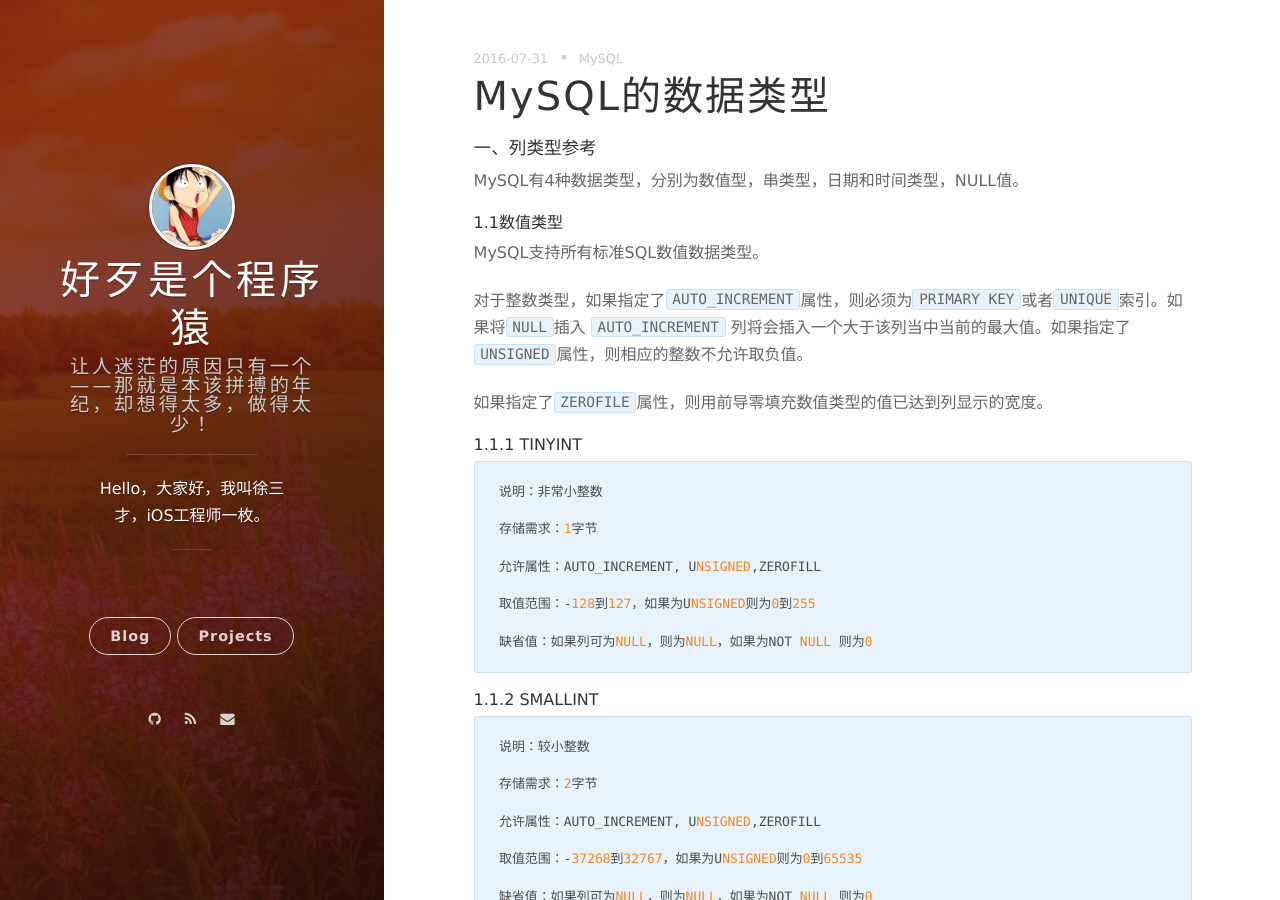
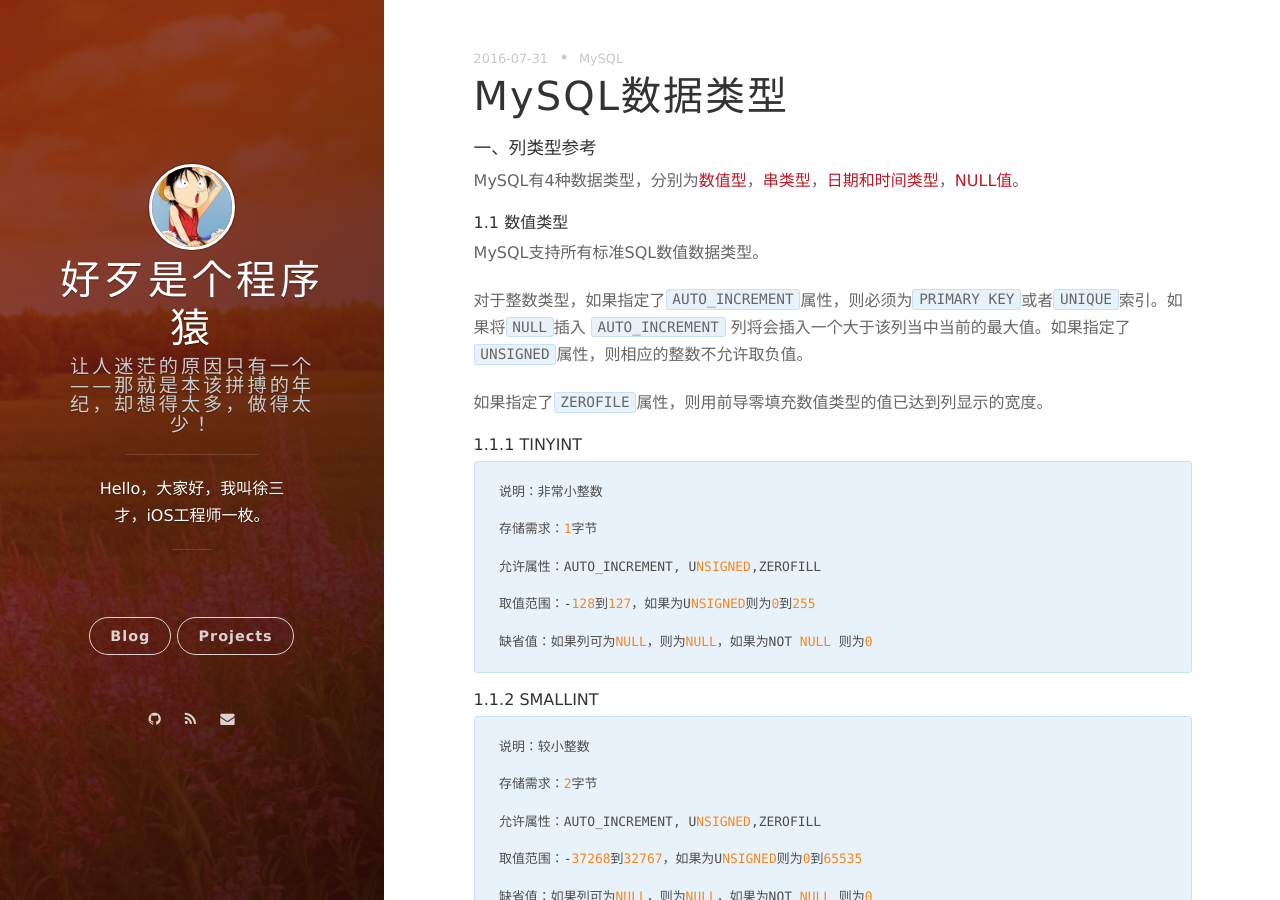
Before and after one commit to sancaixu/sancaixu.github.io, a Jekyll site: the page built from _posts/2016-07-31-MySQL数据类型.markdown, in a window 1280 px wide and 900 px high. Built offline with Jekyll 4.4.1, drawn with Linux system fonts in a browser that asks for light colours; nearby versions of some CDN libraries; comment, search, counter and statistics services are not loaded; some of the changed lines change nothing that is shown.

Commit message:
修改了MySQL数据类型

```diff
--- a/_posts/2016-07-31-MySQL数据类型.markdown
+++ b/_posts/2016-07-31-MySQL数据类型.markdown
@@ -1,6 +1,6 @@
 ---
 layout: post
-title: MySQL的数据类型
+title: MySQL数据类型
 date: 2016-07-31 09:11:24.000000000 +09:00
 tags: MySQL
 
@@ -8,10 +8,10 @@
 
 #### 一、列类型参考
 
-MySQL有4种数据类型，分别为数值型，串类型，日期和时间类型，NULL值。
+MySQL有4种数据类型，分别为[数值型](#mark-数值类型)，[串类型](#mark-text)，[日期和时间类型](#mark-date)，[NULL值](#mark-null)。
 
 
-##### 1.1数值类型
+##### <a name="mark-数值类型"></a> 1.1 数值类型
 
 MySQL支持所有标准SQL数值数据类型。
 
@@ -132,7 +132,7 @@
 缺省值：如果列可为 NULL，则为 NULL，如果为 NOT NULL 则为0
 ~~~
 
-##### 2.日期和时间类型
+##### <a name="mark-date"></a> 2.日期和时间类型
 
 表示时间值的日期和时间类型为`DATETIME`、`DATE`、`TIMESTAMP`、`TIME`和`YEAR`。
 
@@ -219,7 +219,7 @@
 缺省值：当前的日期和时间，注意 DESCRIBE 和 SHOW COLLUMNS 报告缺省值为NULL
 ~~~
 
-##### 3.字符串类型
+##### <a name="mark-text"></a> 3.字符串类型
 
 ##### 1.3.1 CHAR(M)
 
@@ -411,6 +411,6 @@
 比较：不区分大小写
 ~~~
 
-##### 1.4 NULL值
+##### <a name="mark-null"></a> 1.4 NULL值
 
 `NULL`是一种“无类型”的值。他唱呗称为“无值”、“未知值”、“丢失的值”、“没有上述值”等等。可将NULL值插入表中，也可以冲表中检索他们，测试这个值是否为NULL，但不能对NULL进行算术运算。
```
